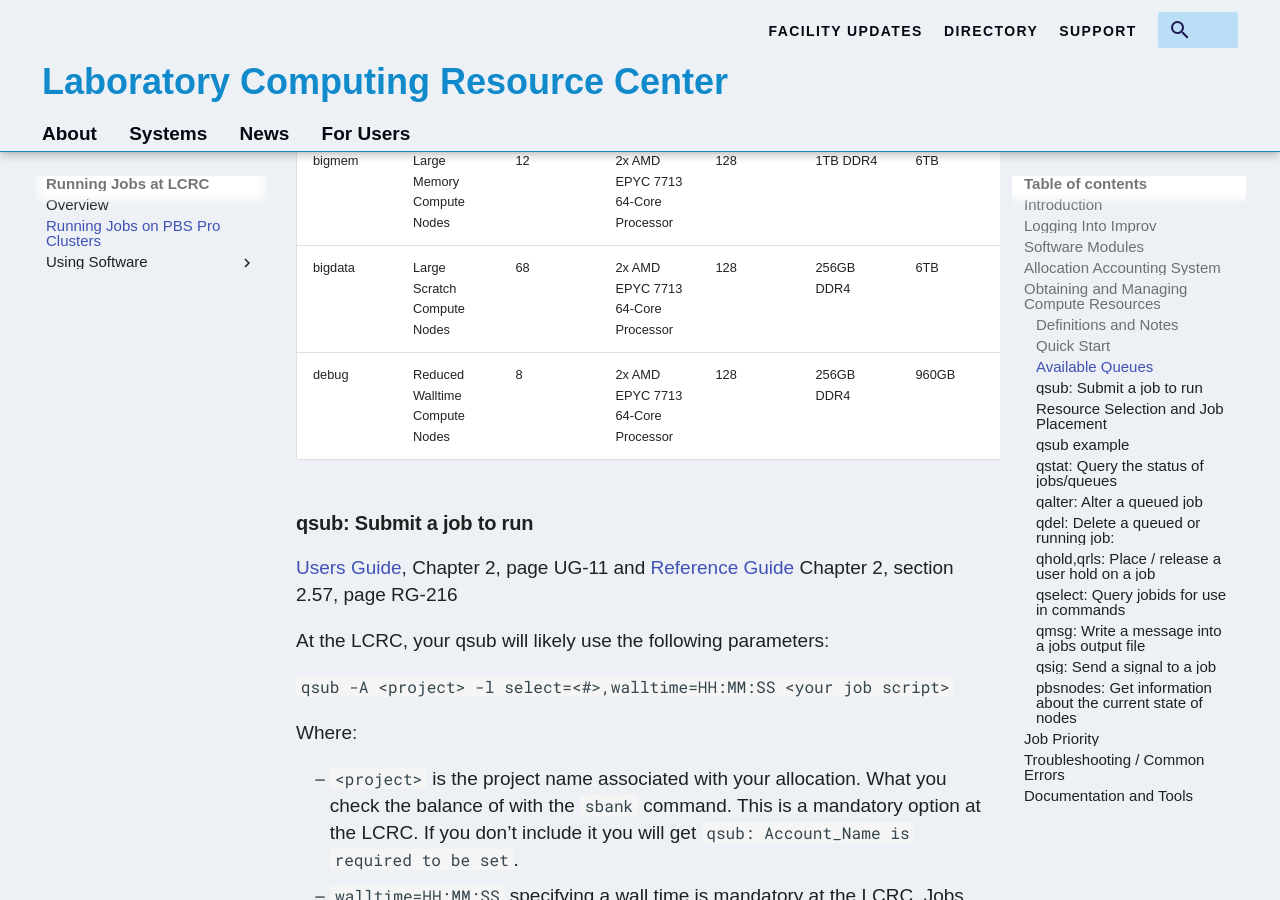
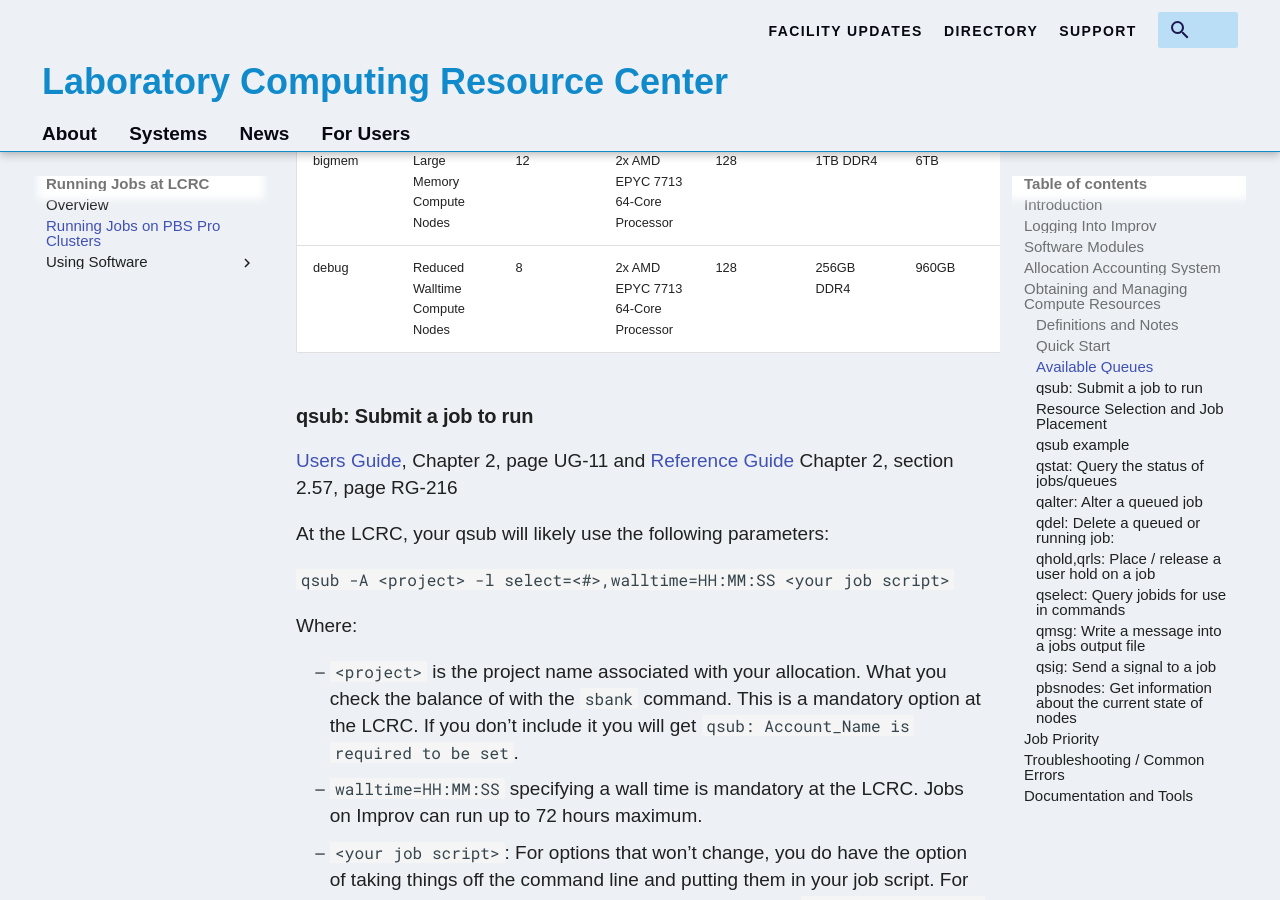
Before and after one commit to argonne-lcrc/user-guides, an MkDocs documentation site: the page built from docs/running-jobs-at-lcrc/pbs-pro-clusters.md, in a window 1280 px wide and 900 px high, scrolled down 4887 px. Built offline with MkDocs 1.6.1 and Material for MkDocs 9.7.7, drawn with Linux system fonts in a browser that asks for light colours; some web fonts are replaced; comment, search, counter and statistics services are not loaded.

Commit message:
Removed bigdata partition on Improv docs

```diff
--- a/docs/running-jobs-at-lcrc/pbs-pro-clusters.md
+++ b/docs/running-jobs-at-lcrc/pbs-pro-clusters.md
@@ -95,7 +95,6 @@
 |-------------------|-------------|-----------------|----------|----------------|-----------------|--------------------|--------------|
 | compute | Standard Compute Nodes | 737 | 2x AMD EPYC 7713 64-Core Processor | 128 | 256GB DDR4 | 960GB | 72 Hours (3 Days) |
 | bigmem | Large Memory Compute Nodes | 12 | 2x AMD EPYC 7713 64-Core Processor | 128 | 1TB DDR4 | 6TB | 72 Hours (3 Days) |
-| bigdata | Large Scratch Compute Nodes | 68 | 2x AMD EPYC 7713 64-Core Processor | 128 | 256GB DDR4 | 6TB | 72 Hours (3 Days) |
 | debug | Reduced Walltime Compute Nodes | 8 | 2x AMD EPYC 7713 64-Core Processor | 128 | 256GB DDR4 | 960GB | 1 Hour |
 
 ### qsub: Submit a job to run
```
